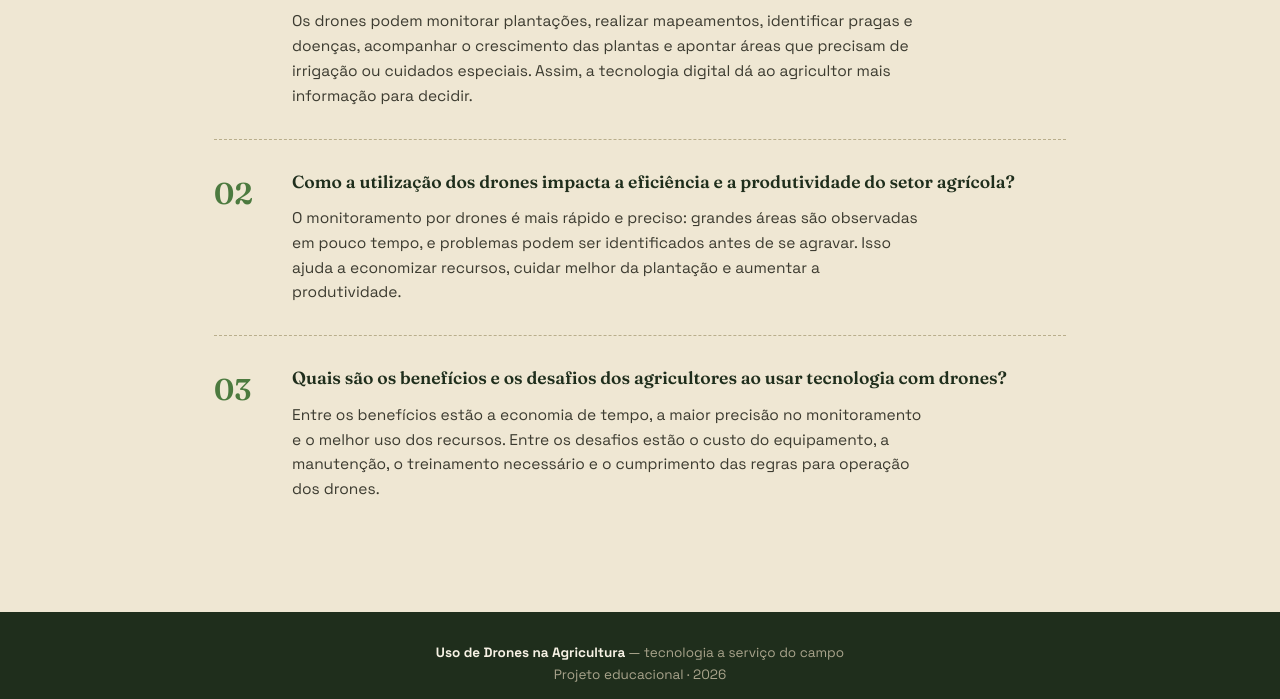
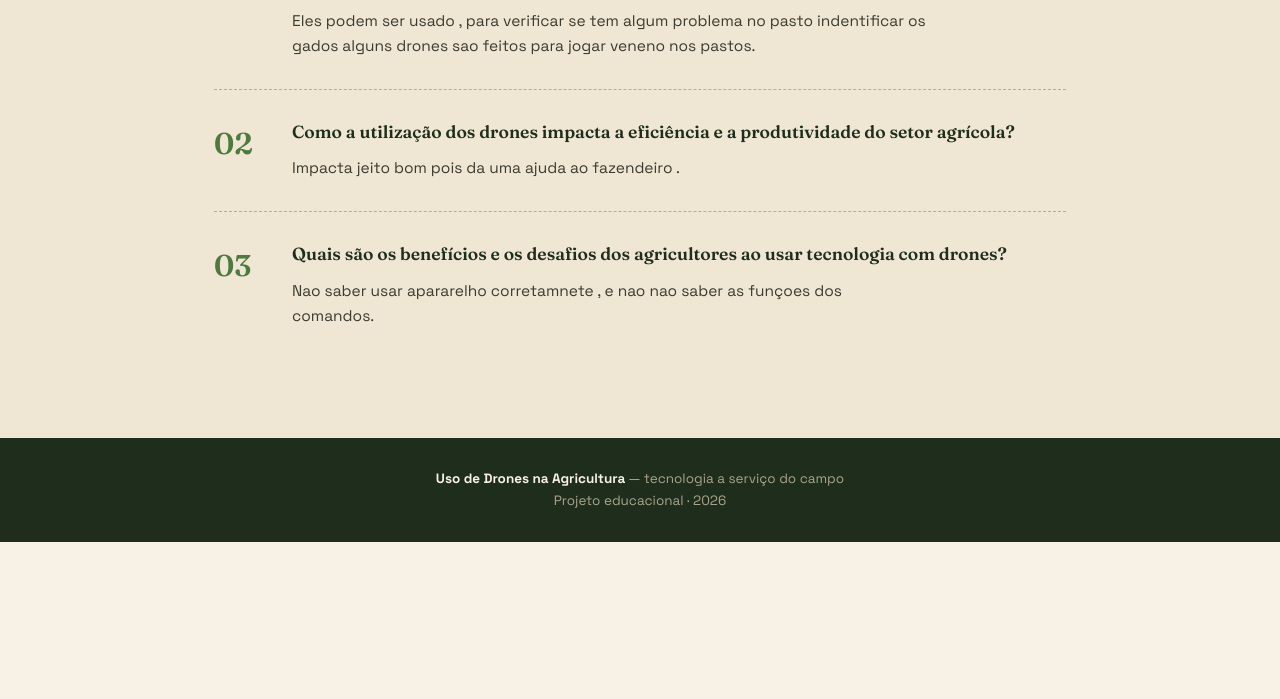
Before and after one commit to lucas8005176/folha, a plain HTML site: page index.html in a window 1280 px wide. Shown: the part 692-1391 px from the top of the page. After the commit the page ends 1234 px from the top, so only its background shows below. Drawn offline with Linux system fonts and the light colour scheme.

Commit message:
Update index.html

```diff
--- a/index.html
+++ b/index.html
@@ -134,7 +134,7 @@
         <div class="qn">01</div>
         <div>
           <h3>Reúna-se com seus colegas, pesquise e explique como os drones, que possuem tecnologia digital, podem ser utilizados em diferentes funções no agronegócio.</h3>
-          <p>Os drones podem monitorar plantações, realizar mapeamentos, identificar pragas e doenças, acompanhar o crescimento das plantas e apontar áreas que precisam de irrigação ou cuidados especiais. Assim, a tecnologia digital dá ao agricultor mais informação para decidir.</p>
+          <p>Eles podem ser usado , para verificar se tem algum problema no pasto indentificar os gados alguns drones sao feitos para jogar veneno nos pastos.</p>
         </div>
       </div>
 
@@ -142,7 +142,7 @@
         <div class="qn">02</div>
         <div>
           <h3>Como a utilização dos drones impacta a eficiência e a produtividade do setor agrícola?</h3>
-          <p>O monitoramento por drones é mais rápido e preciso: grandes áreas são observadas em pouco tempo, e problemas podem ser identificados antes de se agravar. Isso ajuda a economizar recursos, cuidar melhor da plantação e aumentar a produtividade.</p>
+          <p>Impacta jeito bom pois da uma ajuda ao fazendeiro .</p>
         </div>
       </div>
 
@@ -150,7 +150,7 @@
         <div class="qn">03</div>
         <div>
           <h3>Quais são os benefícios e os desafios dos agricultores ao usar tecnologia com drones?</h3>
-          <p>Entre os benefícios estão a economia de tempo, a maior precisão no monitoramento e o melhor uso dos recursos. Entre os desafios estão o custo do equipamento, a manutenção, o treinamento necessário e o cumprimento das regras para operação dos drones.</p>
+          <p> Nao saber usar apararelho corretamnete , e nao nao saber as funçoes dos comandos.</p>
         </div>
       </div>
 
```
